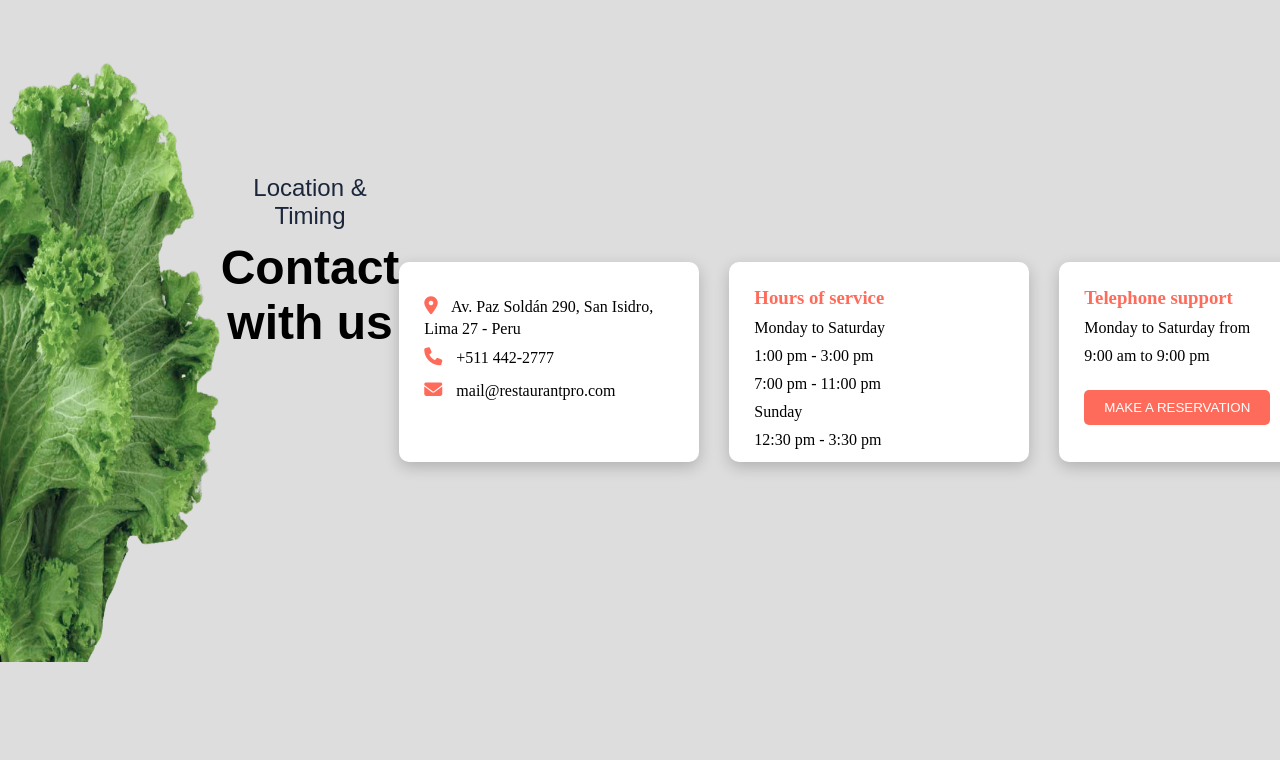
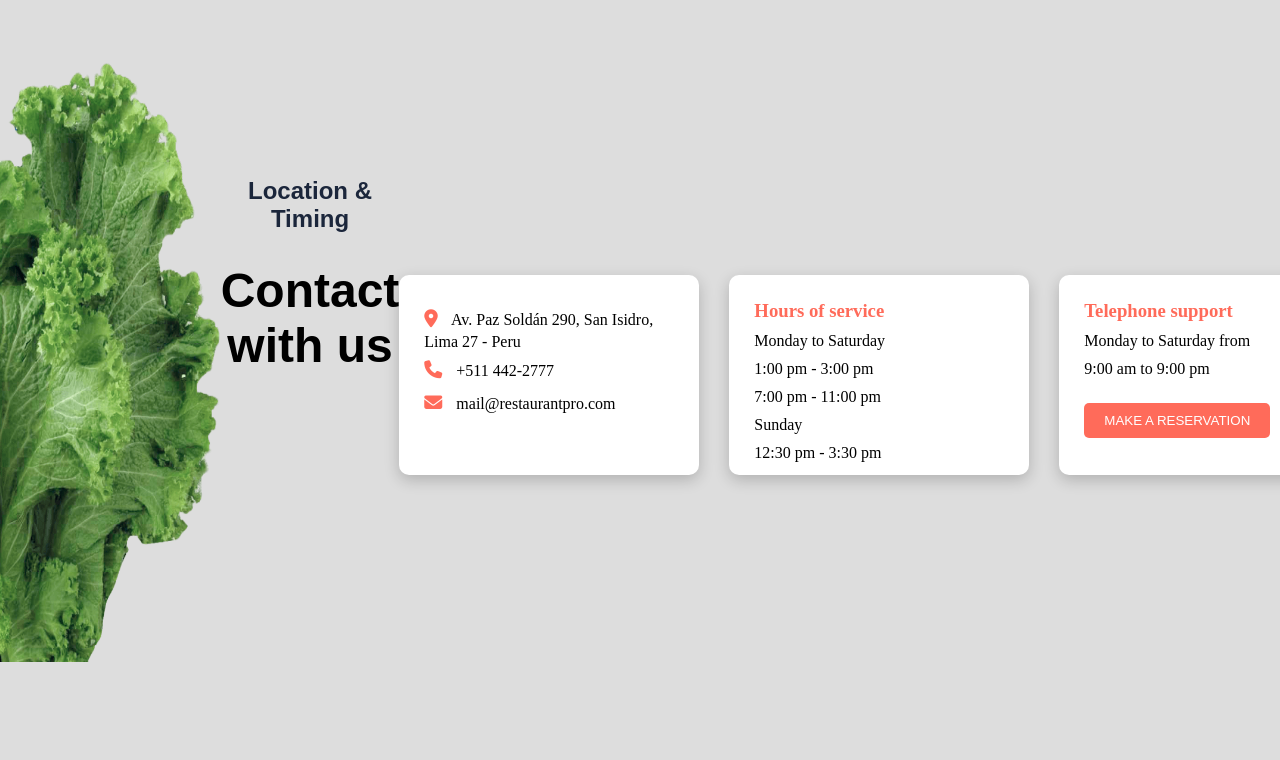
Before and after one commit to shivani-pal7/my-website, a plain HTML site: page index.html in a window 1280 px wide. Shown: the part 5678-6438 px from the top of the page. Drawn offline with Linux system fonts and the light colour scheme; grey boxes are pictures that could not be loaded.

Commit message:
Update style.css

```diff
--- a/style.css
+++ b/style.css
@@ -501,7 +501,7 @@ height: 150px;
     padding-bottom: 200px;
 }
 .container1{
-width: 100%;
+width: 90%;
 display:flex;
 gap:30px;
 justify-content:center;
@@ -510,6 +510,28 @@ align-items: center;
 margin-top: 100px; */
 
 }
+.content5{
+    color: #1b263b;
+    font-size: larger;
+    font-weight: bold;
+    font-family: Arial, Helvetica, sans-serif;
+    display: flex;
+    justify-content: center;
+}
+.content5 h1{
+    color: #000000;
+    font-size: xxx-large;
+    font-family: Arial, Helvetica, sans-serif;
+    margin-top: 20px;
+    display: flex;
+    justify-content: center;
+}
+.content5,.container1{
+    display: flex;
+    justify-content: center;
+    margin-top: 25px;
+}
+
 
 .box{
 width:300px;
```
